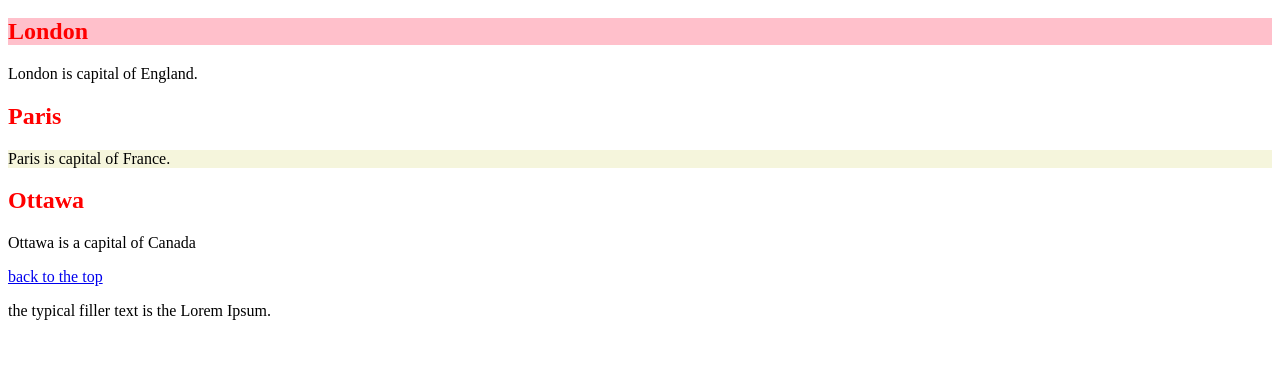
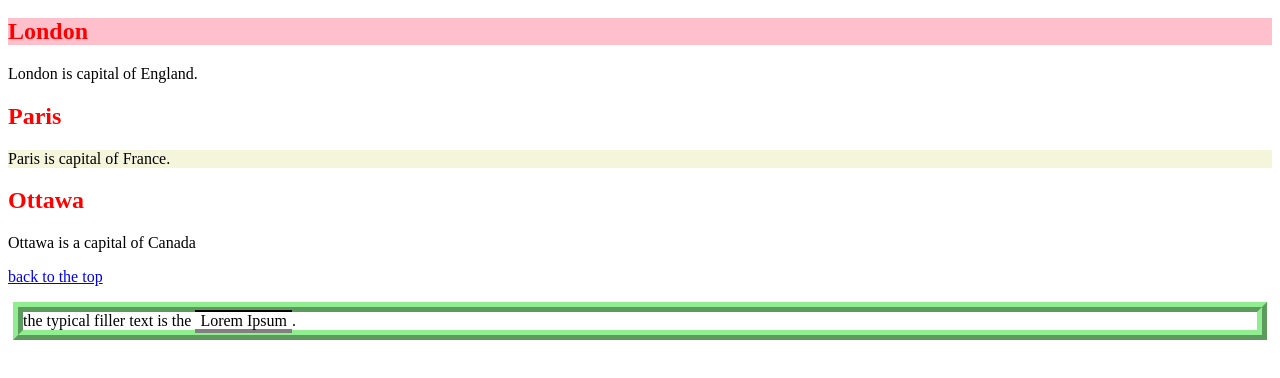
Before and after one commit to itsmat11/1620-week-5, a plain HTML site: page index.html in a window 1280 px wide. Shown: the part 100-478 px from the top of the page. Drawn offline with Linux system fonts and the light colour scheme.

Commit message:
add border margins to paragraph

```diff
--- a/css/style.css
+++ b/css/style.css
@@ -9,3 +9,16 @@
 #pink{
     background-color: pink;
 }
+
+span{
+    padding-left: 5px;
+    padding-right: 5px;
+    border-top: 2px solid black;
+    border-bottom: 4px solid gray;
+}
+
+#border{
+    border: 10px lightgreen;
+    border-style: ridge;
+    margin: 5px;
+}
```
